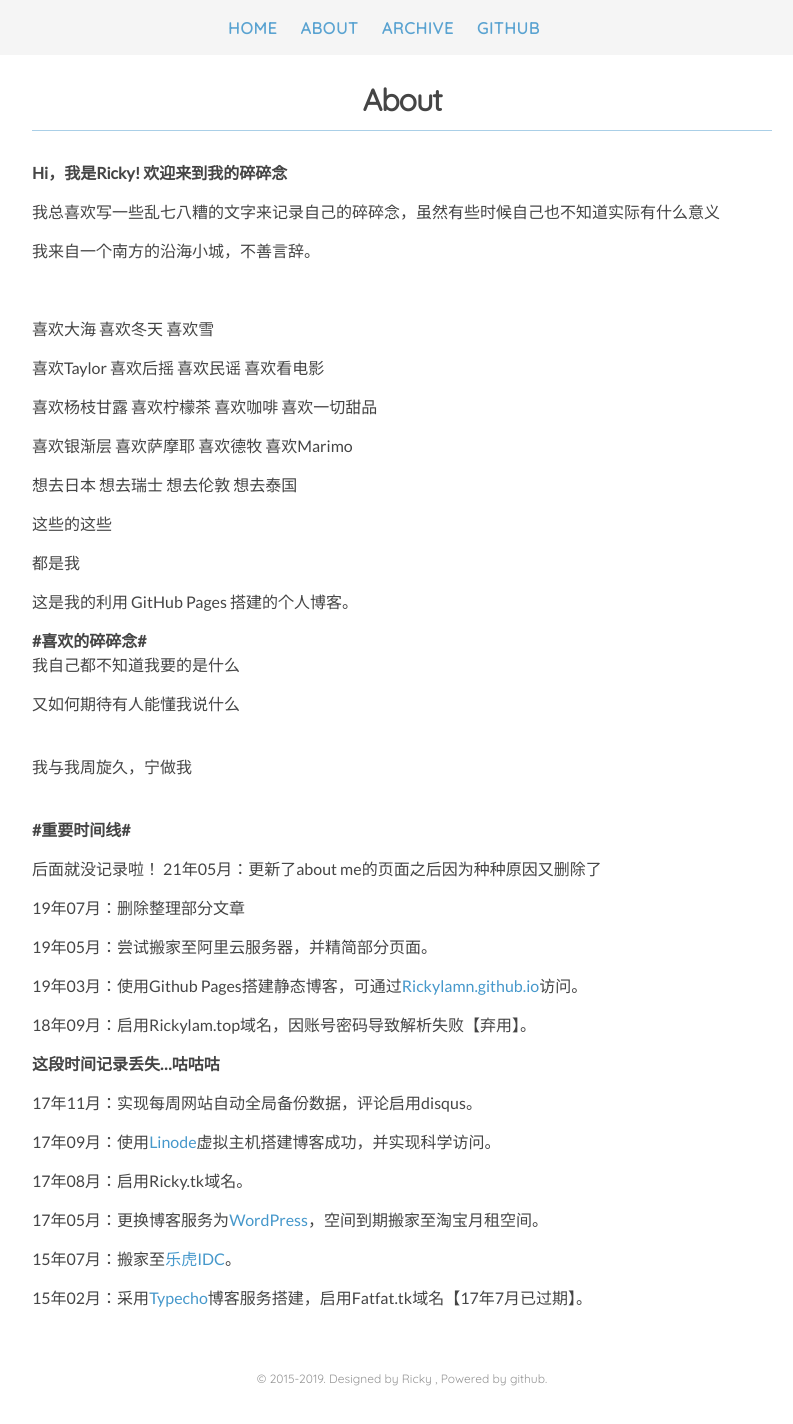
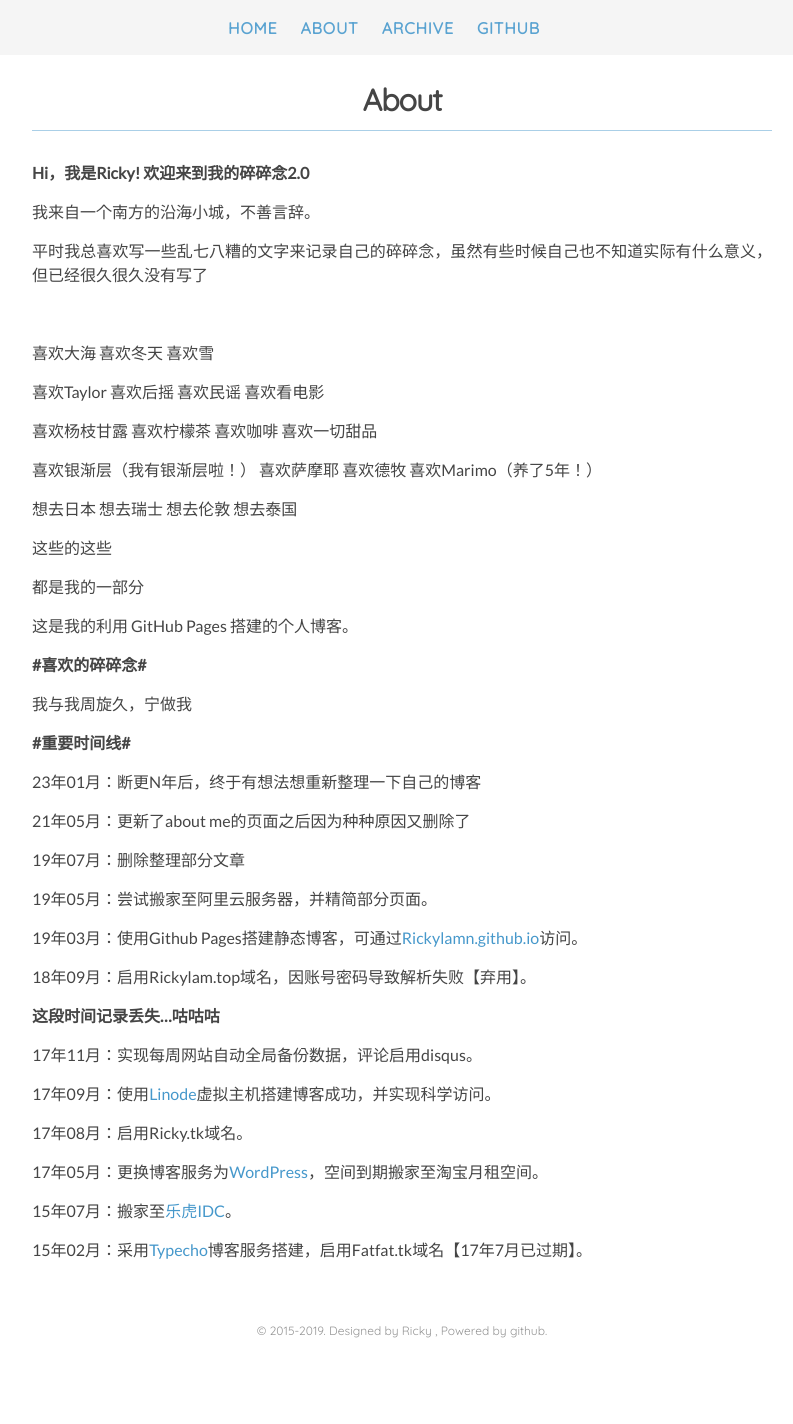
Before and after one commit to Rickylamn/Rickylamn.github.io, a Jekyll site: the page built from about.md, in a window 1280 px wide. Shown: the whole page, without its empty margins (238-1031 px from the left). Built offline with Jekyll 4.4.1, drawn with Linux system fonts in a browser that asks for light colours; nearby versions of some CDN libraries; after the commit the page ends 1376 px from its top, so only the background shows below that.

Commit message:
Update about.md
2023.1.21更新部分

```diff
--- a/about.md
+++ b/about.md
@@ -3,11 +3,11 @@ layout: page
 title: About
 permalink: /about/
 ---
-**Hi，我是Ricky! 欢迎来到我的碎碎念**
-
-我总喜欢写一些乱七八糟的文字来记录自己的碎碎念，虽然有些时候自己也不知道实际有什么意义
+**Hi，我是Ricky! 欢迎来到我的碎碎念2.0**
 
 我来自一个南方的沿海小城，不善言辞。
+
+平时我总喜欢写一些乱七八糟的文字来记录自己的碎碎念，虽然有些时候自己也不知道实际有什么意义，但已经很久很久没有写了
 
 <br>
 
@@ -17,31 +17,26 @@ permalink: /about/
 
 喜欢杨枝甘露 喜欢柠檬茶 喜欢咖啡 喜欢一切甜品
 
-喜欢银渐层 喜欢萨摩耶 喜欢德牧 喜欢Marimo
+喜欢银渐层（我有银渐层啦！） 喜欢萨摩耶 喜欢德牧 喜欢Marimo（养了5年！）
 
 想去日本 想去瑞士 想去伦敦 想去泰国
 
 这些的这些
 
-都是我
+都是我的一部分
 
 这是我的利用 GitHub Pages 搭建的个人博客。
 <br>
 
 
 **#喜欢的碎碎念#**
-我自己都不知道我要的是什么
 
-又如何期待有人能懂我说什么
+我与我周旋久，宁做我
 
-<br>
-我与我周旋久，宁做我
-<br>
-
-<br>
 **#重要时间线#**
 
-后面就没记录啦！
+23年01月：断更N年后，终于有想法想重新整理一下自己的博客
+
 21年05月：更新了about me的页面之后因为种种原因又删除了
 
 19年07月：删除整理部分文章
```
